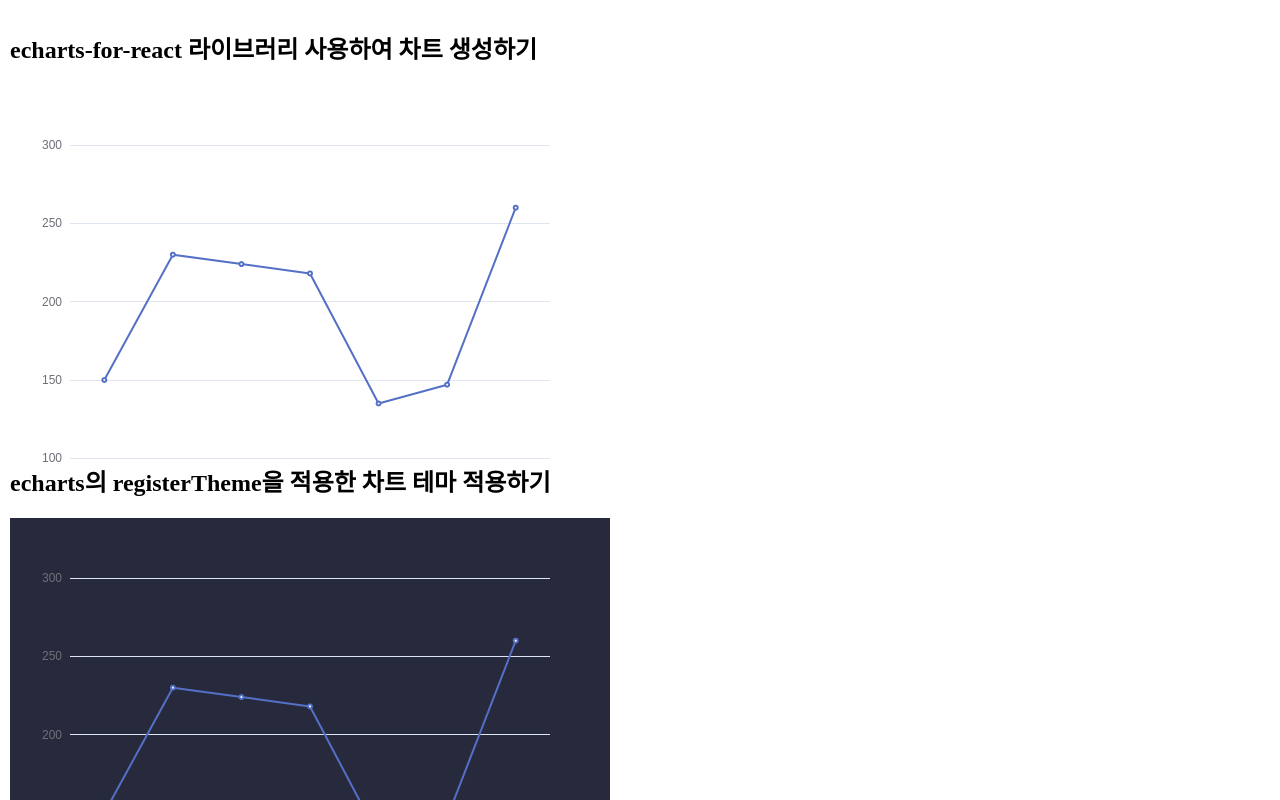
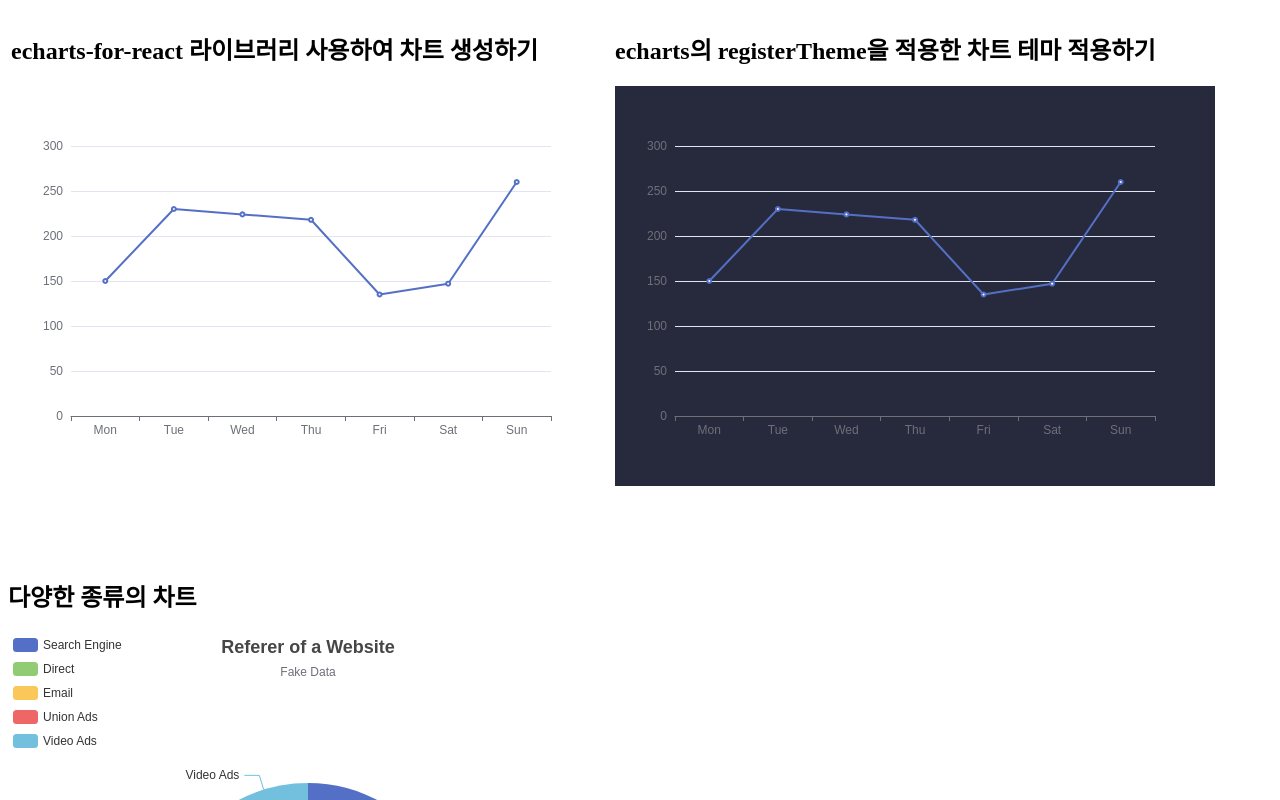
Before and after one commit to Lee-Dongwook/Chart, a React (Create React App) app in the folder client/: page / in a window 1280 px wide. Shown: the top 800 px of the page. Built offline with nearby package versions, Linux system fonts and the light colour scheme.

Commit message:
다양한 종류의 차트

```diff
--- a/client/src/Components/Echarts.tsx
+++ b/client/src/Components/Echarts.tsx
@@ -21,7 +21,7 @@ const Chart = ():JSX.Element => {
 
 
 return(
-  <ECharts option={options} opts={{renderer: 'svg', width: 600, height: 600}} />
+  <ECharts option={options} opts={{renderer: 'svg', width: 600, height: 400}} />
 )
 }
 
--- a/client/src/Components/Theme/line-charts.tsx
+++ b/client/src/Components/Theme/line-charts.tsx
@@ -19,7 +19,7 @@ const LineChart = ():JSX.Element => {
            ]
     })
     return(
-        <ECharts option={options} theme="myTheme" opts={{renderer: 'svg', width: 600, height: 600 }} />
+        <ECharts option={options} theme="myTheme" opts={{renderer: 'svg', width: 600, height: 400 }} />
     )
 }
 
--- /dev/null
+++ b/client/src/Components/Type/PieCharts.tsx
@@ -0,0 +1,45 @@
+import React,{useState} from 'react';
+import ECharts from 'echarts-for-react'
+
+const PieChart = ():JSX.Element => {
+    const [options, setOptions] = useState({
+        title: {
+            text: 'Referer of a Website',
+            subtext: 'Fake Data',
+            left: 'center'
+          },
+          tooltip: {
+            trigger: 'item'
+          },
+          legend: {
+            orient: 'vertical',
+            left: 'left'
+          },
+          series: [
+            {
+              name: 'Access From',
+              type: 'pie',
+              radius: '50%',
+              data: [
+                { value: 1048, name: 'Search Engine' },
+                { value: 735, name: 'Direct' },
+                { value: 580, name: 'Email' },
+                { value: 484, name: 'Union Ads' },
+                { value: 300, name: 'Video Ads' }
+              ],
+              emphasis: {
+                itemStyle: {
+                  shadowBlur: 10,
+                  shadowOffsetX: 0,
+                  shadowColor: 'rgba(0, 0, 0, 0.5)'
+                }
+              }
+            }
+          ]
+    })
+    return(
+        <ECharts option = {options} opts={{renderer: 'svg', width: 600, height: 600}} />
+    )
+}
+
+export default PieChart;
--- a/client/src/Pages/MainPage.tsx
+++ b/client/src/Pages/MainPage.tsx
@@ -1,24 +1,27 @@
 import React,{useEffect, useRef} from 'react';
 import Chart from '../Components/Echarts';
 import LineChart from '../Components/Theme/line-charts';
+import PieChart from '../Components/Type/PieCharts';
 
 function MainPage():JSX.Element{
  return(
     <div>
+      <div>
       <table>
-        <tr>
+        <td>
           <h2>echarts-for-react 라이브러리 사용하여 차트 생성하기</h2>
           <Chart />
-        </tr>
-        <br />
-        <br />
-        <br />
-        <tr>
+        </td>
+        <td>
           <h2>echarts의 registerTheme을 적용한 차트 테마 적용하기</h2>
           <LineChart />
-        </tr>
+        </td>
       </table>
-
+      </div>
+      <div style={{marginTop: '15%'}}>
+      <h2>다양한 종류의 차트</h2>
+      <PieChart />
+      </div>
 
     </div>
  )
```
